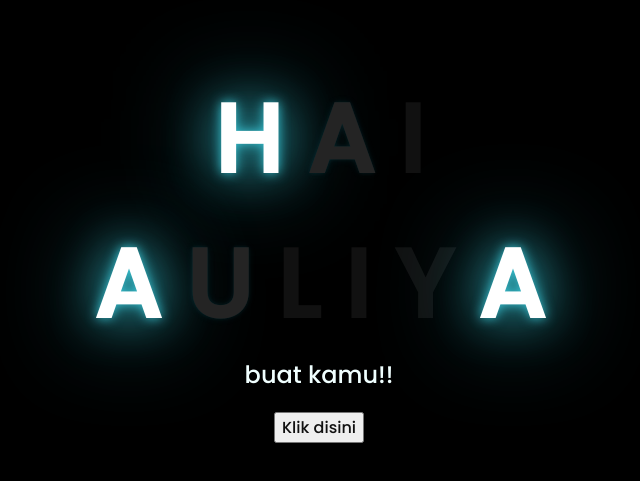
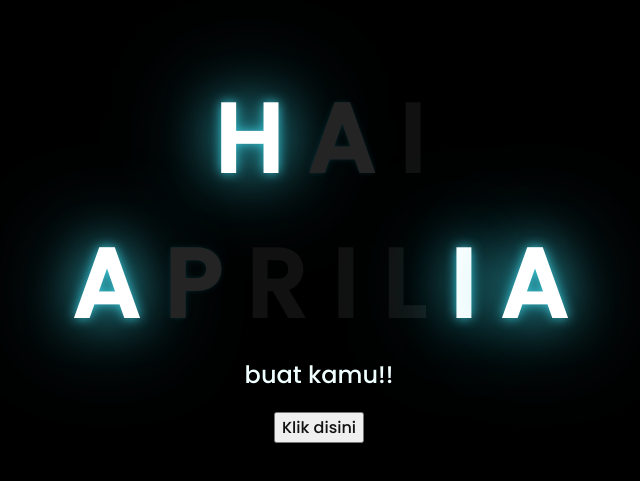
Before and after one commit to titoxyz/bungadella, a plain HTML site: page index.html in a window 1280 px wide. Shown: the part 153-634 px from the top of the page, without its empty margins (329-969 px from the left). Drawn offline with Linux system fonts and the light colour scheme.

Commit message:
Update index.html

```diff
--- a/index.html
+++ b/index.html
@@ -18,10 +18,11 @@
         </div>
  <div class="greetings">
         <span>A</span>
-        <span>U</span>
+        <span>P</span>
+        <span>R</span>
+        <span>I</span>
         <span>L</span>
         <span>I</span>
-        <span>Y</span>
         <span>A</span>
 
     </div>
```
